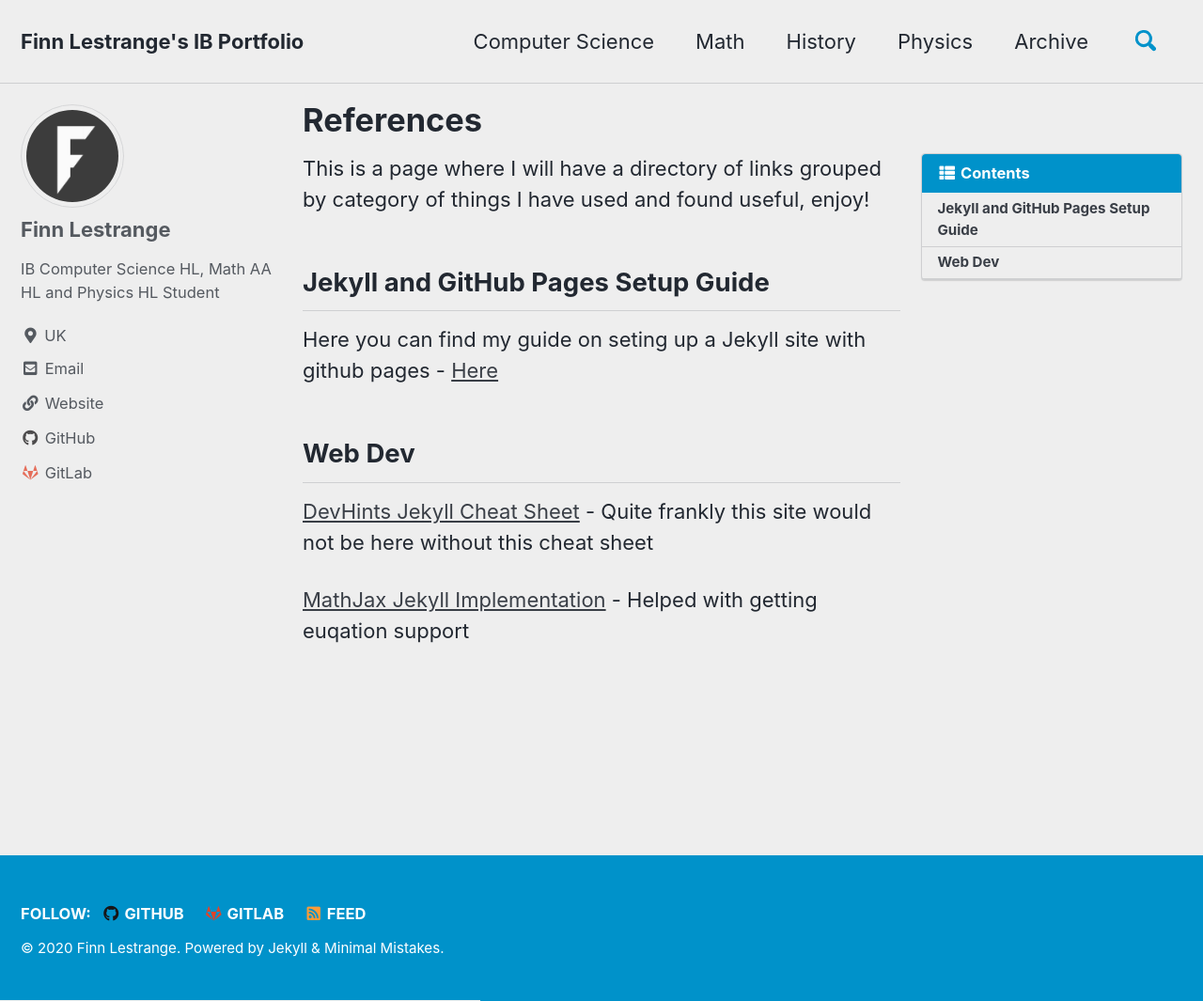
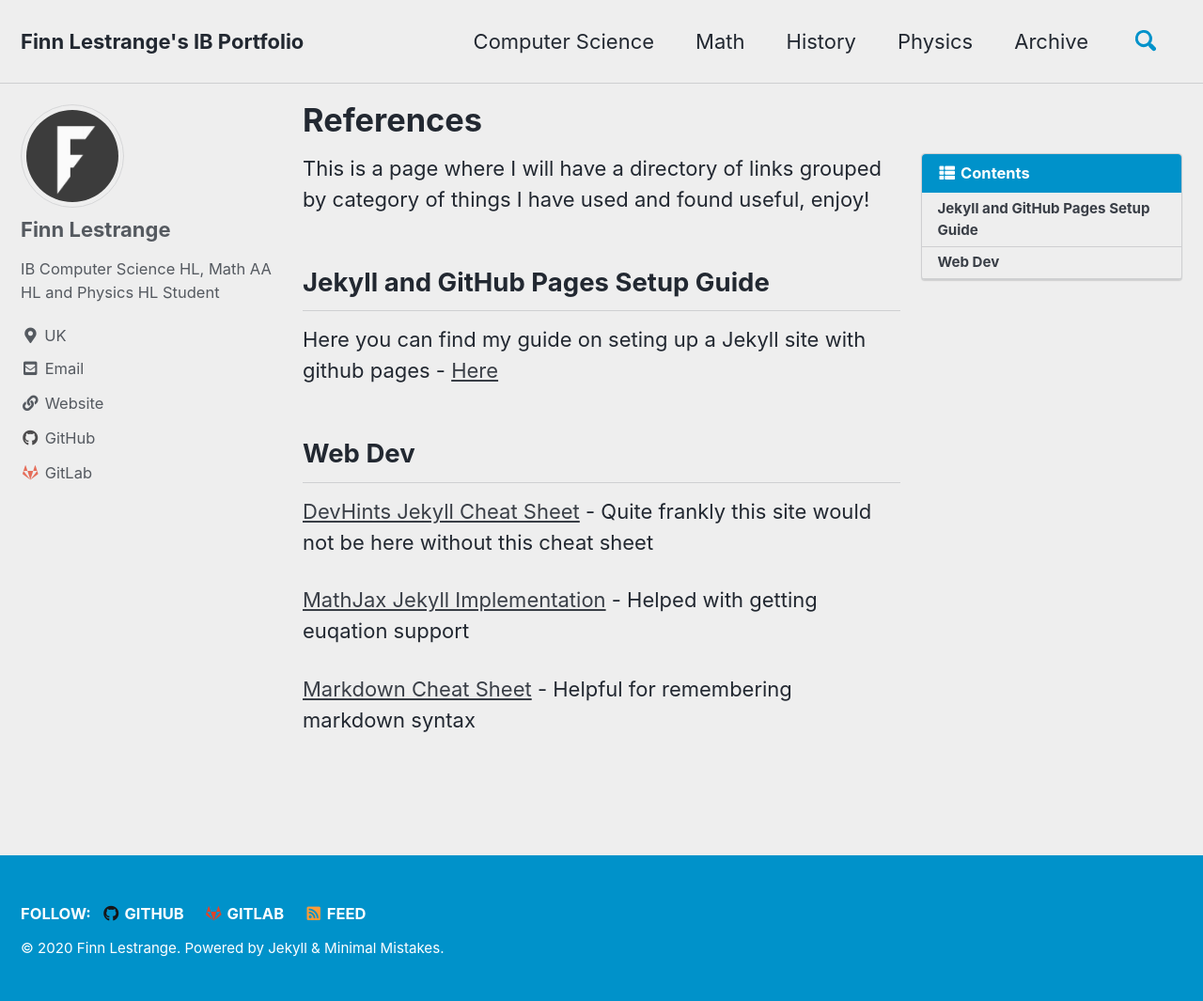
Before and after one commit to 71xx/71xx.github.io, a Jekyll site: the page built from _pages/compsci/references.md, in a window 1280 px wide and 1065 px high. Shown: the whole window at 94% size. Built offline with Jekyll 4.4.1, drawn with Linux system fonts in a browser that asks for light colours; cached includes are drawn as plain includes.

Commit message:
added new page

```diff
--- a/_pages/compsci/references.md
+++ b/_pages/compsci/references.md
@@ -18,3 +18,5 @@ Here you can find my guide on seting up a Jekyll site with github pages - [Here]
 [DevHints Jekyll Cheat Sheet](https://devhints.io/jekyll) - Quite frankly this site would not be here without this cheat sheet
 
 [MathJax Jekyll Implementation](http://zjuwhw.github.io/2017/06/04/MathJax.html) - Helped with getting euqation support
+
+[Markdown Cheat Sheet](https://github.com/adam-p/markdown-here/wiki/Markdown-Cheatsheet) - Helpful for remembering markdown syntax
```
